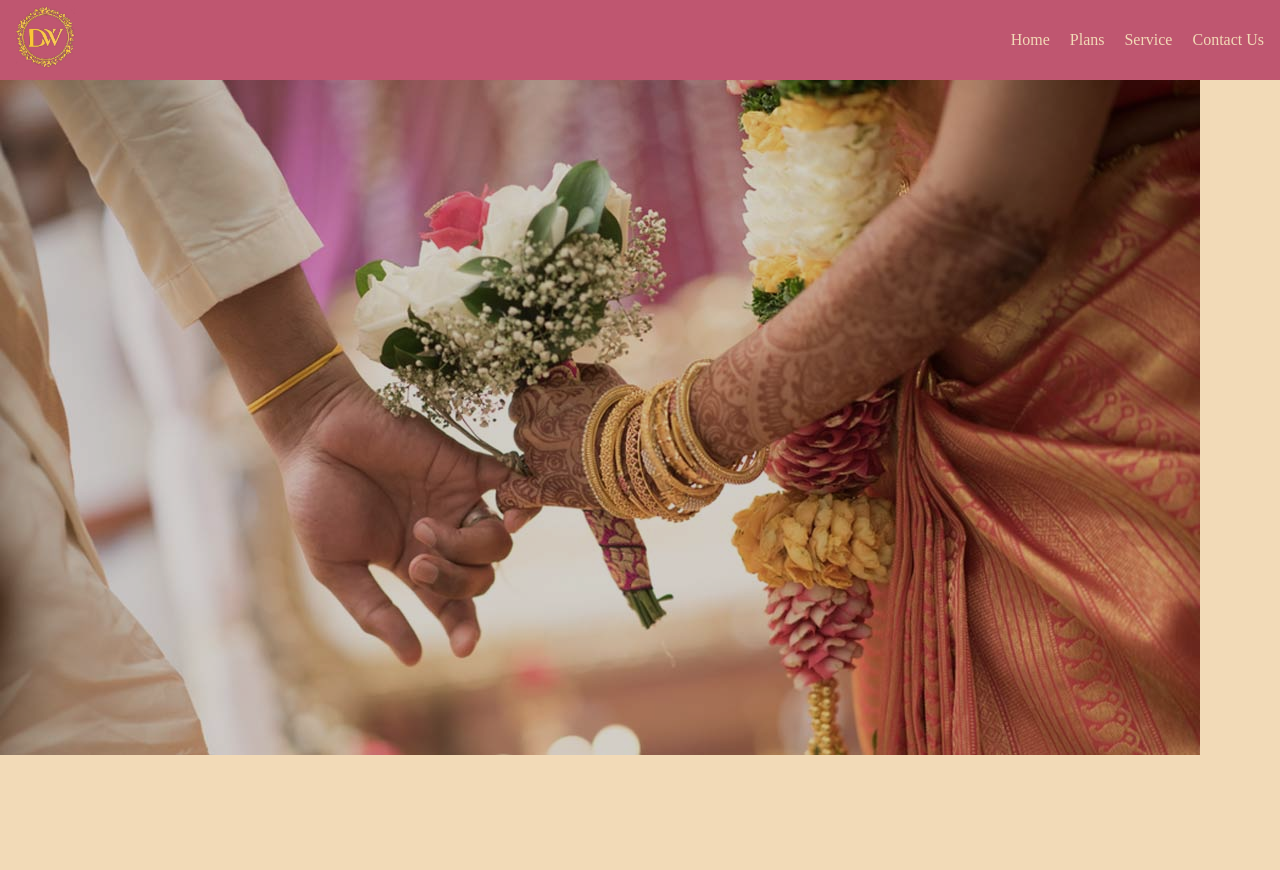
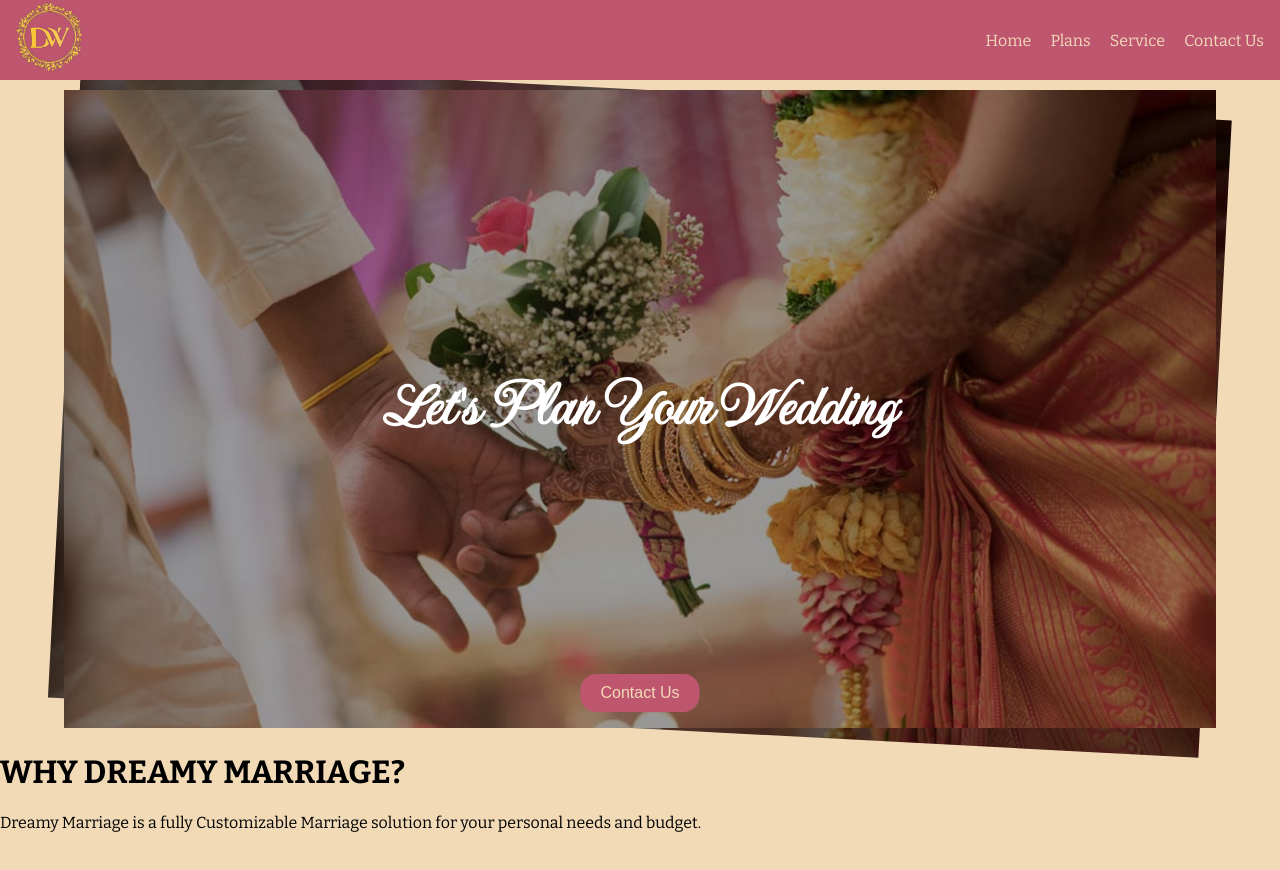
Before and after one commit to Sanjuums/dreamymarriage.github.io, a plain HTML site: page index.html in a window 1280 px wide. After the commit the page ends 848 px from the top, so only its background shows below. Drawn offline with Linux system fonts and the light colour scheme; a web font is replaced by a local one.

Commit message:
hero completed=

```diff
--- a/index.html
+++ b/index.html
@@ -21,9 +21,22 @@
     </nav>
 
     <div id="hero">
-        <div class="photo-holder">
-            <img src="./img/hero.png" alt="">
+        <!-- <h1>Let's Plan Your Wedding</h1> -->
+        <div class="photos">
+            <h1>Let's Plan Your Wedding</h1>
+            <div class="photo-holder">
+                <img src="/img/hero.png" class="one" alt="">
+            </div>
+            <div class="photo-holder stack">
+                <img src="/img/hero.png" class="one" alt="">
+            </div>
+            <button>Contact Us</button>
         </div>
+    </div>
+    <div class="why">
+        <h1>WHY DREAMY MARRIAGE?</h1>
+        <div class="line"></div>
+        <p>Dreamy Marriage is a fully Customizable Marriage solution for your personal needs and budget.</p>
     </div>
 </body>
 </html>
--- a/styles/hero.css
+++ b/styles/hero.css
@@ -1,4 +1,57 @@
+#hero{
+    position: relative;
+}
+#hero h1{
+    font-family: CurveFont;
+    position: absolute;
+    z-index: 10;
 
-#hero .photo-holder img{
-    max-width: 99%;
+    width: 100%;
+    top:50%;
+    transform: translate(0,-50%);
+    margin: 0;
+    text-align: center;
+    vertical-align: middle;
+
+    color: white;
+    font-size: 4em;
+    font-weight: 600;
 }
+.photos{
+    position: relative;
+}
+.photo-holder{
+    margin: auto;
+    aspect-ratio: 16/9;
+    width: 90vw;
+    max-height: 85vh;
+    max-width: calc(2*100vh);
+    padding-top: 10px;
+    filter: brightness(0.6);
+}
+.photo-holder img{
+    width: 100%;
+    height: 100%;
+    object-fit: cover;
+    object-position: top;
+}
+.stack {
+    position: absolute;
+    top: 0;
+    left: 50%;
+    transform: translate(-50%) rotate(3deg);
+    z-index: -1;
+    filter: brightness(0.4);
+}
+#hero button{
+    position: absolute;
+    bottom: 20px;
+    left: 50%;
+    transform: translate(-50%);
+    background-color: var(--cardColor);
+    color: var(--bg);
+    padding: 10px 20px;
+    border: none;
+    border-radius: 1rem;
+    font-size: 1rem;
+}
--- a/styles/style.css
+++ b/styles/style.css
@@ -5,36 +5,40 @@
    --cardShadow: #6D4156;
 
    background-color: var(--bg);
-   box-sizing: border-box;
 }
 @font-face {
     font-family: CurveFont;
-    src: url(./font/ImperialScript-Regular.ttf);
+    src: url(/font/ImperialScript-Regular.ttf);
 }
 @font-face {
     font-family: BoldFont;
-    src: url(./font/Righteous-Regular.ttf);
+    src: url(/font/Righteous-Regular.ttf);
 }
 @font-face {
     font-family: HeadingFont;
-    src: url(./font/DMSerifDisplay-Regular.ttf);
+    src: url(/font/DMSerifDisplay-Regular.ttf);
 }
 @font-face {
     font-family: ContentFont;
-    src: url(./font/Bitter-VariableFont_wght.ttf);
+    src: url(/font/Bitter-VariableFont_wght.ttf);
 }
-
-body,body>div{
-    min-height: 100vh;
+*{
+    box-sizing: border-box;
+}
+body{
+    position: relative;
     padding: 0;
     margin: 0;
+    font-family: ContentFont;
+    overflow-x: hidden;
 
-    font-family: ContentFont;
 }
 nav{
-    position: relative;
+    position: sticky;
+    z-index: 10;
+    top: 0;
     height: 10vh;
-    width: 100vw;
+
     background-color: var(--cardColor);
 
     display: flex;
@@ -42,8 +46,8 @@ nav{
     justify-content: space-between;
 }
 .logo img{
-    height: 8vh;
-    margin-left: 1rem;
+    height: 9vh;
+    padding-left: 1rem;
 }
 
 #links a{
@@ -63,7 +67,7 @@ nav{
     left: -10%;
     height: 100%;
     background-color: var(--bg);
-    mask-image: url(./img/border.png);
+    mask-image: url(/img/border.png);
     mask-size: cover;
     mask-position: center;
     opacity: 0;
@@ -81,7 +85,3 @@ nav{
 .hoverable:hover::before ,.hoverable:hover::after{
     opacity: 1;
 }
-.photo-holder img{
-    position: relative;
-    filter: brightness(0.8) sepia(10%);
-}
```
Also changed, not shown: styles/why.css (added).
